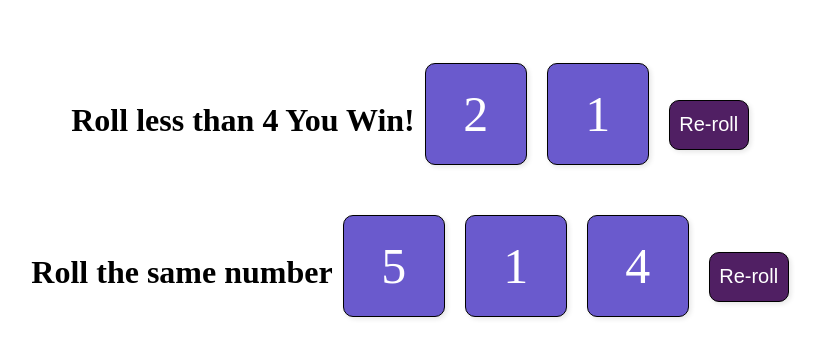
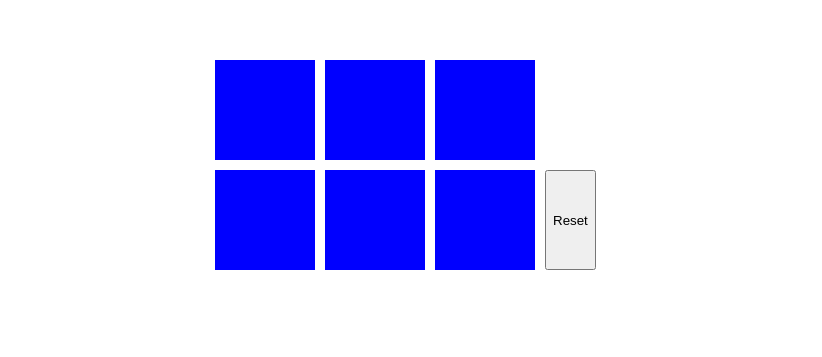
Before and after one commit to theriakhurana/Learning-React, a React (Create React App) app: page / in a window 1280 px wide. Shown: the part 243-600 px from the top of the page, without its empty margins (225-1047 px from the left). Built offline with nearby package versions, Linux system fonts and the light colour scheme.

Commit message:
state updating functions implementation

```diff
--- a/package.json
+++ b/package.json
@@ -16,7 +16,6 @@
     "start": "react-scripts start",
     "build": "react-scripts build",
     "test": "react-scripts test",
-    "eject": "react-scripts eject",
     "dev" : "nodemon index.js"
   },
   "eslintConfig": {
--- a/src/App.js
+++ b/src/App.js
@@ -1,6 +1,6 @@
 import "./App.css";
-import LuckyN from "./LuckyN";
-import { sum } from "./utils";
+// import LuckyN from "./LuckyN";
+// import { sum } from "./utils";
 // import Counter from "./Counter";
 // import Dumbo from "./Dumbo";
 // import ScoreKeeper from "./ScoreKeeper";
@@ -9,17 +9,20 @@ import { sum } from "./utils";
 // import Die from "./Die";
 //import LuckyN from "./LuckyN";
 
-function lessThan4(dice){
-  return sum(dice) < 4;
-}
+// function lessThan4(dice){
+//   return sum(dice) < 4;
+// }
 
-function allSameValue(dice){
-  return dice.every((v) => v === dice[0]);
-}
+// function allSameValue(dice){
+//   return dice.every((v) => v === dice[0]);
+// }
+
+import BoxGrid from "./BoxGrid";
 
 function App() {
   return (
     <div className="App">
+      <BoxGrid />
       {/* <Counter /> */}
       {/* <Dumbo /> */}
       {/* <ScoreKeeper /> */}
@@ -31,8 +34,8 @@ function App() {
       <Dice dice={[1,2,4,1]} /> */}
       {/* <ScoreKeeper numPlayers={3} target={3} /> */}
 
-      <LuckyN numDice={2} winCheck={lessThan4} title="Roll less than 4"/>
-      <LuckyN numDice={3} winCheck={allSameValue} title="Roll the same number"/>
+      {/* <LuckyN numDice={2} winCheck={lessThan4} title="Roll less than 4"/>
+      <LuckyN numDice={3} winCheck={allSameValue} title="Roll the same number"/> */}
 
     </div>
   );
--- /dev/null
+++ b/src/Box.jsx
@@ -0,0 +1,11 @@
+import "./box.css";
+
+export default function Box({ isActive, toggle }) {
+  return (
+    <div
+      onClick={toggle}
+      className="Box"
+      style={{ backgroundColor: isActive ? "red" : "blue" }}
+    ></div>
+  );
+}
--- /dev/null
+++ b/src/BoxGrid.jsx
@@ -0,0 +1,34 @@
+import Box from "./Box";
+import "./box.css";
+import { useState } from "react";
+
+export default function BoxGrid() {
+  const [boxes, setBoxes] = useState([
+    false,
+    false,
+    false,
+    false,
+    false,
+    false,
+  ]);
+
+  const reset = () => setBoxes([false, false, false, false, false, false]);
+
+  const toggleBox = (idx) => {
+    setBoxes((oldBoxes) => {
+      return oldBoxes.map((b, i) => {
+        if (i === idx) return !b;
+        else return b;
+      });
+    });
+  };
+
+  return (
+    <div className="BoxGrid">
+      {boxes.map((b, idx) => (
+        <Box key = {idx} isActive={b} toggle={() => toggleBox(idx)} />
+      ))}
+      <button onClick={reset}>Reset</button>
+    </div>
+  );
+}
--- /dev/null
+++ b/src/box.css
@@ -0,0 +1,14 @@
+.Box{
+  width : 100px;
+  height : 100px;
+  display : inline-block;
+  text-align: center;
+  cursor: pointer;
+}
+
+.BoxGrid{
+  display: flex;
+  flex-wrap: wrap;
+  width: 400px;
+  gap : 10px;
+}
```
